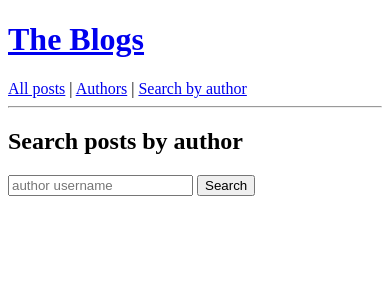
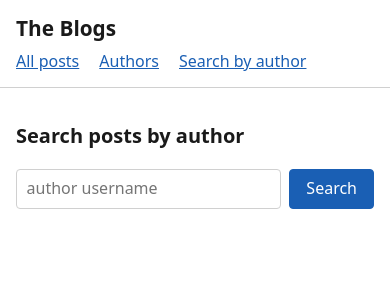
Before and after one commit to Fujita0113/web-engineering-project, a Django app: page /by-author/ in a window 390 px wide. Shown: the top 300 px of the page. Run offline with Django 5.2, Linux system fonts and the light colour scheme.

Commit message:
Improve UI per Ex9 review
Separate presentation from structure and address the review findings
(docs/ui-review.md, #8):

- Add blog/static/blog/style.css and load it via {% static %}; move the
  <hr>, " | " nav separators and inline dash/strong layout into CSS.
- Add the viewport meta tag and a fluid max-width container with one
  media-query breakpoint for responsiveness.
- Mark the nav up as a <ul> with aria-label; add a skip-to-content link
  and a real <label> for the author search input.

Verified: manage.py check passes; pages render with the stylesheet
served (200) and reflow at narrow widths.

Closes #9

Co-Authored-By: Claude Opus 4.8 (1M context) <noreply@anthropic.com>

```diff
--- /dev/null
+++ b/blog/static/blog/style.css
@@ -0,0 +1,145 @@
+/* The Blogs — base stylesheet (Ex9)
+   Structure lives in the templates; all presentation lives here. */
+
+:root {
+  --text: #1a1a1a;
+  --muted: #555;
+  --accent: #1a5fb4;   /* AA contrast on white: ~7:1 */
+  --border: #d0d0d0;
+  --bg: #ffffff;
+  --max-width: 45rem;
+}
+
+* {
+  box-sizing: border-box;
+}
+
+body {
+  margin: 0;
+  color: var(--text);
+  background: var(--bg);
+  font-family: system-ui, -apple-system, "Segoe UI", Roboto, sans-serif;
+  line-height: 1.6;
+}
+
+/* Skip link: off-screen until focused */
+.skip-link {
+  position: absolute;
+  left: -999px;
+  top: 0;
+  background: var(--accent);
+  color: #fff;
+  padding: 0.5rem 1rem;
+}
+.skip-link:focus {
+  left: 0;
+}
+
+/* Fluid container shared by header and main */
+.container {
+  width: 100%;
+  max-width: var(--max-width);
+  margin-inline: auto;
+  padding-inline: 1rem;
+}
+
+.site-header {
+  border-bottom: 1px solid var(--border);
+  padding-block: 0.75rem;
+}
+.site-header h1 {
+  margin: 0 0 0.25rem;
+  font-size: 1.5rem;
+}
+.site-header h1 a {
+  color: var(--text);
+  text-decoration: none;
+}
+
+/* Nav as a real list; layout via flexbox, wraps on small screens */
+.site-nav ul {
+  list-style: none;
+  margin: 0;
+  padding: 0;
+  display: flex;
+  flex-wrap: wrap;
+  gap: 0.5rem 1.25rem;
+}
+
+a {
+  color: var(--accent);
+}
+
+main {
+  padding-block: 1.5rem;
+}
+
+h2 {
+  font-size: 1.25rem;
+}
+
+/* Post / author lists: no bullets, spacing instead of inline dashes */
+.post-list,
+.author-list {
+  list-style: none;
+  margin: 0;
+  padding: 0;
+}
+.post-list li,
+.author-list li {
+  padding-block: 0.5rem;
+  border-bottom: 1px solid var(--border);
+}
+.post-list .post-date {
+  color: var(--muted);
+  font-variant-numeric: tabular-nums;
+  margin-right: 0.5rem;
+}
+.post-list .post-title {
+  font-weight: 600;
+}
+
+/* Search form */
+.search-form {
+  display: flex;
+  flex-wrap: wrap;
+  gap: 0.5rem;
+  margin-bottom: 1rem;
+}
+.search-form input[type="text"] {
+  flex: 1 1 12rem;
+  padding: 0.4rem 0.6rem;
+  border: 1px solid var(--border);
+  border-radius: 4px;
+  font: inherit;
+}
+.search-form button {
+  padding: 0.4rem 1rem;
+  border: 1px solid var(--accent);
+  background: var(--accent);
+  color: #fff;
+  border-radius: 4px;
+  font: inherit;
+  cursor: pointer;
+}
+
+/* Visually hidden but available to screen readers */
+.visually-hidden {
+  position: absolute;
+  width: 1px;
+  height: 1px;
+  margin: -1px;
+  padding: 0;
+  border: 0;
+  clip: rect(0 0 0 0);
+  overflow: hidden;
+}
+
+@media (max-width: 30rem) {
+  .site-header h1 {
+    font-size: 1.3rem;
+  }
+  main {
+    padding-block: 1rem;
+  }
+}
--- a/blog/templates/base.html
+++ b/blog/templates/base.html
@@ -1,20 +1,27 @@
+{% load static %}
 <!DOCTYPE html>
 <html lang="en">
 <head>
   <meta charset="utf-8">
+  <meta name="viewport" content="width=device-width, initial-scale=1">
   <title>{% block title %}The Blogs{% endblock %}</title>
+  <link rel="stylesheet" href="{% static 'blog/style.css' %}">
 </head>
 <body>
-  <header>
-    <h1><a href="{% url 'blog:post_list' %}">The Blogs</a></h1>
-    <nav>
-      <a href="{% url 'blog:post_list' %}">All posts</a> |
-      <a href="{% url 'blog:author_list' %}">Authors</a> |
-      <a href="{% url 'blog:posts_by_author' %}">Search by author</a>
-    </nav>
+  <a class="skip-link" href="#main">Skip to content</a>
+  <header class="site-header">
+    <div class="container">
+      <h1><a href="{% url 'blog:post_list' %}">The Blogs</a></h1>
+      <nav class="site-nav" aria-label="Primary">
+        <ul>
+          <li><a href="{% url 'blog:post_list' %}">All posts</a></li>
+          <li><a href="{% url 'blog:author_list' %}">Authors</a></li>
+          <li><a href="{% url 'blog:posts_by_author' %}">Search by author</a></li>
+        </ul>
+      </nav>
+    </div>
   </header>
-  <hr>
-  <main>
+  <main id="main" class="container">
     {% block content %}{% endblock %}
   </main>
 </body>
--- a/blog/templates/blog/author_list.html
+++ b/blog/templates/blog/author_list.html
@@ -2,7 +2,7 @@
 {% block title %}Authors{% endblock %}
 {% block content %}
 <h2>Authors</h2>
-<ul>
+<ul class="author-list">
   {% for author in authors %}
     <li><a href="{% url 'blog:posts_by_author' %}?author={{ author.username }}">{{ author }}</a></li>
   {% empty %}
--- a/blog/templates/blog/post_list.html
+++ b/blog/templates/blog/post_list.html
@@ -2,10 +2,11 @@
 {% block title %}All posts{% endblock %}
 {% block content %}
 <h2>All posts (newest first)</h2>
-<ul>
+<ul class="post-list">
   {% for post in posts %}
     <li>
-      {{ post.created_at|date:"Y-m-d" }} &mdash; <strong>{{ post.title }}</strong>
+      <span class="post-date">{{ post.created_at|date:"Y-m-d" }}</span>
+      <span class="post-title">{{ post.title }}</span>
       by <a href="{% url 'blog:posts_by_author' %}?author={{ post.author.username }}">{{ post.author }}</a>
     </li>
   {% empty %}
--- a/blog/templates/blog/posts_by_author.html
+++ b/blog/templates/blog/posts_by_author.html
@@ -2,16 +2,20 @@
 {% block title %}Posts by author{% endblock %}
 {% block content %}
 <h2>Search posts by author</h2>
-<form method="get" action="{% url 'blog:posts_by_author' %}">
-  <input type="text" name="author" value="{{ author }}" placeholder="author username">
+<form class="search-form" method="get" action="{% url 'blog:posts_by_author' %}">
+  <label class="visually-hidden" for="author">Author username</label>
+  <input type="text" id="author" name="author" value="{{ author }}" placeholder="author username">
   <button type="submit">Search</button>
 </form>
 
 {% if author %}
   <h3>Posts by {{ author }}</h3>
-  <ul>
+  <ul class="post-list">
     {% for post in posts %}
-      <li>{{ post.created_at|date:"Y-m-d" }} &mdash; {{ post.title }}</li>
+      <li>
+        <span class="post-date">{{ post.created_at|date:"Y-m-d" }}</span>
+        <span class="post-title">{{ post.title }}</span>
+      </li>
     {% empty %}
       <li>No posts found for "{{ author }}".</li>
     {% endfor %}
```
